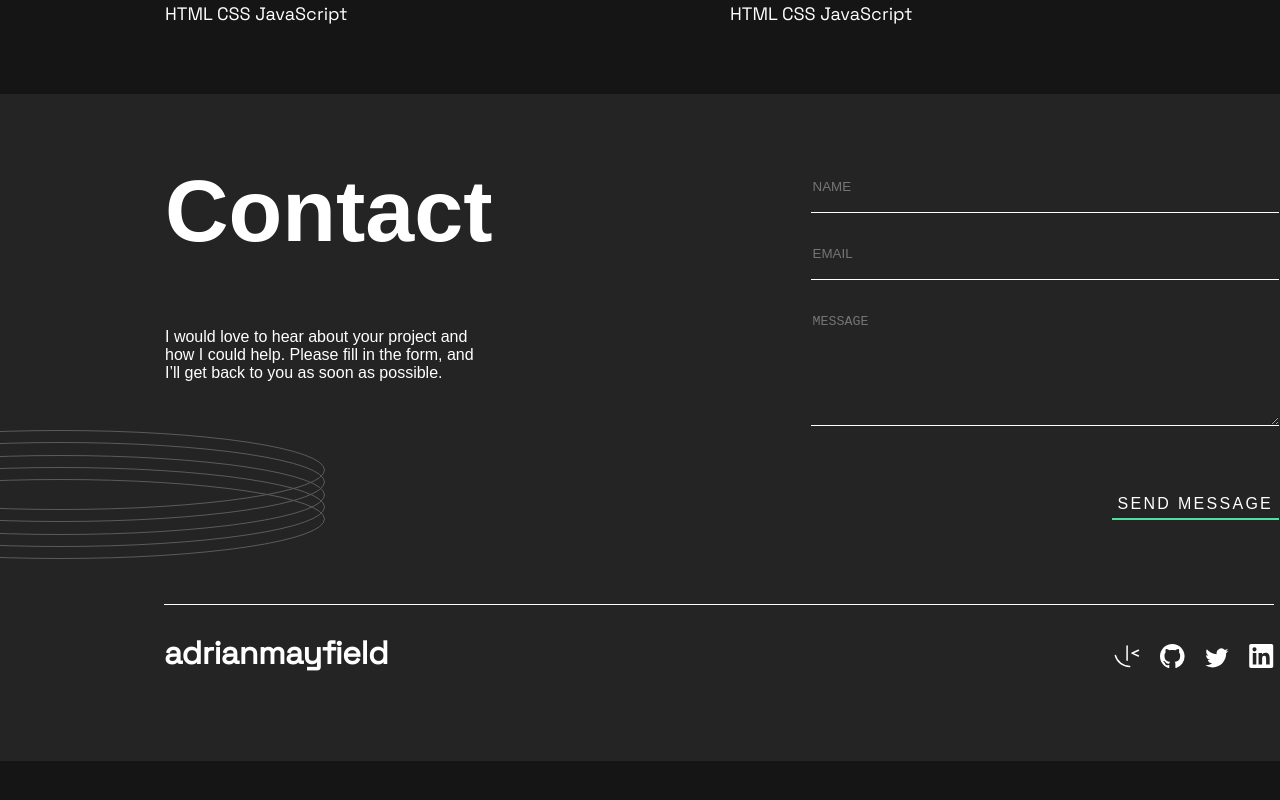
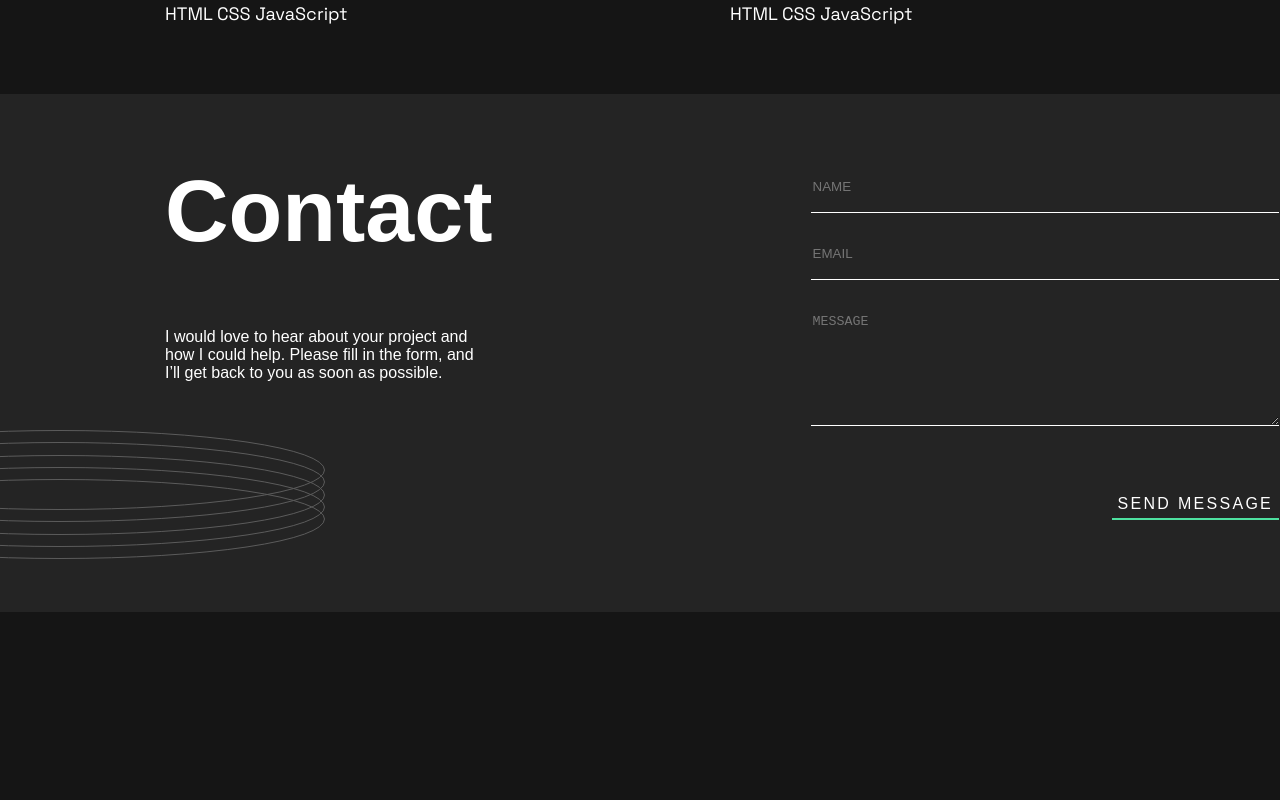
Before and after one commit to amay0808/Portfolio2.0, a React (Create React App) app: page / in a window 1280 px wide. Shown: the part 2721-3521 px from the top of the page. Built offline with nearby package versions, Linux system fonts and the light colour scheme.

Commit message:
integrate formspree, create contactForm component

```diff
--- a/package.json
+++ b/package.json
@@ -3,6 +3,7 @@
   "version": "0.1.0",
   "private": true,
   "dependencies": {
+    "@formspree/react": "^2.5.1",
     "@testing-library/jest-dom": "^5.17.0",
     "@testing-library/react": "^13.4.0",
     "@testing-library/user-event": "^13.5.0",
--- /dev/null
+++ b/src/components/ContactForm.js
@@ -0,0 +1,100 @@
+import React, { useState } from "react";
+import { useForm, ValidationError } from "@formspree/react";
+import Error from "../components/Error.js";
+
+const ContactForm = () => {
+  const [state, handleSubmit] = useForm("mnqerbrg");
+  const [isNameInvalid, setNameInvalid] = useState(false);
+  const [isEmailInvalid, setEmailInvalid] = useState(false);
+  const [isFormSubmissionInvalid, setFormSubmissionInvalid] = useState(false);
+  const [userName, setUserName] = useState("");
+  const [email, setEmail] = useState("");
+
+  const handleNameChange = (event) => {
+    const name = event.target.value;
+    setUserName(name);
+    const isInvalid = !name.match(/^[A-Za-z ]*$/);
+    setNameInvalid(isInvalid);
+  };
+
+  const handleEmailChange = (event) => {
+    const email = event.target.value;
+    setEmail(email);
+    if (email === "") {
+      setEmailInvalid(false);
+    } else {
+      const isInvalid = !email.match(/[a-z0-9._%+-]+@[a-z0-9.-]+\.[a-z]{2,}$/);
+      setEmailInvalid(isInvalid);
+    }
+  };
+
+  const validateForm = (event) => {
+    event.preventDefault();
+    const email = event.target.elements.email.value;
+    const message = event.target.elements.message.value;
+
+    if (!email || !message || !email.includes("@")) {
+      setFormSubmissionInvalid(true);
+    } else {
+      setFormSubmissionInvalid(false);
+      handleSubmit(event); // Submit form via Formspree
+    }
+  };
+
+  if (state.succeeded) {
+    return <p>Thanks for your message!</p>;
+  }
+
+  return (
+    <div className="form">
+      <form onSubmit={validateForm} noValidate>
+        <label className="form_label">
+          <input
+            className={`form_input name-input ${
+              isNameInvalid ? "form_input_invalid" : ""
+            } ${!isNameInvalid && userName !== "" ? "form_input_valid" : ""}`}
+            type="text"
+            name="name"
+            placeholder="NAME"
+            required
+            pattern="[A-Za-z ]*"
+            onChange={handleNameChange}
+          />
+          <Error show={isNameInvalid} message="Invalid character input" />
+        </label>
+        <label className="form_label">
+          <input
+            className={`form_input email-input ${
+              isEmailInvalid ? "form_input_invalid" : ""
+            } ${!isEmailInvalid && email !== "" ? "form_input_valid" : ""}`}
+            type="email"
+            name="email"
+            placeholder="EMAIL"
+            required
+            pattern="[a-z0-9._%+-]+@[a-z0-9.-]+\.[a-z]{2,}$"
+            onChange={handleEmailChange}
+          />
+          <Error show={isEmailInvalid} message="Invalid email input" />
+        </label>
+        <label className="form_label">
+          <textarea
+            className="form_input message-box"
+            name="message"
+            placeholder="MESSAGE"
+            required
+          ></textarea>
+        </label>
+        <Error show={isFormSubmissionInvalid} message="Form submission error" />
+        <input
+          className="send-message-btn"
+          type="submit"
+          value="SEND MESSAGE"
+          disabled={state.submitting}
+        />
+        <ValidationError errors={state.errors} />
+      </form>
+    </div>
+  );
+};
+
+export default ContactForm;
--- a/src/components/HomePage.js
+++ b/src/components/HomePage.js
@@ -1,4 +1,4 @@
-import React, { useState } from "react";
+import ContactForm from "../components/ContactForm.js";
 import "../components/HomePage.css";
 import PatternRings from "../assets/images/pattern-rings.svg";
 import ProfilePic from "../assets/images/profile-pic.webp";
@@ -11,43 +11,8 @@ import Project1 from "../assets/images/project1.png";
 import Project2 from "../assets/images/project2.png";
 import Project3 from "../assets/images/project3.png";
 import Project4 from "../assets/images/project4.png";
-import Error from "../components/Error.js";
+
 function HomePage() {
-  const [isNameInvalid, setNameInvalid] = useState(false);
-  const [isEmailInvalid, setEmailInvalid] = useState(false);
-  const [isFormSubmissionInvalid, setFormSubmissionInvalid] = useState(false);
-  const [userName, setUserName] = useState("");
-  const [email, setEmail] = useState("");
-  const handleNameChange = (event) => {
-    const name = event.target.value;
-    setUserName(name);
-    const isInvalid = !name.match(/^[A-Za-z ]*$/);
-    setNameInvalid(isInvalid);
-  };
-
-  const handleEmailChange = (event) => {
-    const email = event.target.value;
-    setEmail(email); // set the email state
-    if (email === "") {
-      setEmailInvalid(false);
-    } else {
-      const isInvalid = !email.match(/[a-z0-9._%+-]+@[a-z0-9.-]+\.[a-z]{2,}$/);
-      setEmailInvalid(isInvalid);
-    }
-  };
-  const validateForm = (event) => {
-    event.preventDefault();
-    const email = event.target.elements.email.value;
-    const message = event.target.elements.message.value;
-
-    if (!email || !message || !email.includes("@")) {
-      setFormSubmissionInvalid(true);
-    } else {
-      setFormSubmissionInvalid(false);
-      // submit form
-    }
-  };
-
   return (
     <div className="top-page">
       <p className="my-name">adrianmayfield</p>
@@ -249,102 +214,7 @@ function HomePage() {
               />
             </div>
           </div>
-          <div className="form">
-            <form onSubmit={validateForm} noValidate>
-              <label className="form_label">
-                <input
-                  className={`form_input name-input ${
-                    isNameInvalid ? "form_input_invalid" : ""
-                  } ${
-                    !isNameInvalid && userName !== "" ? "form_input_valid" : ""
-                  }`}
-                  // className="form_input name-input"
-                  type="text"
-                  name="name"
-                  placeholder="NAME"
-                  required
-                  pattern="[A-Za-z]*"
-                  onChange={handleNameChange}
-                />
-                <Error show={isNameInvalid} message="Invalid character input" />
-                <Error
-                  show={isFormSubmissionInvalid}
-                  message="Form submission error"
-                />
-              </label>
-              <label className="form_label">
-                <input
-                  className={`form_input email-input ${
-                    isEmailInvalid ? "form_input_invalid" : ""
-                  } ${
-                    !isEmailInvalid && email !== "" ? "form_input_valid" : ""
-                  }`}
-                  type="email"
-                  name="email"
-                  placeholder="EMAIL"
-                  required
-                  pattern="[a-z0-9._%+-]+@[a-z0-9.-]+\.[a-z]{2,}$"
-                  onChange={handleEmailChange}
-                />
-                <Error
-                  show={isEmailInvalid}
-                  message="Invalid character input"
-                />
-                <Error
-                  show={isFormSubmissionInvalid}
-                  message="Form submission error"
-                />
-              </label>
-              <label className="form_label">
-                <textarea
-                  className="form_input message-box"
-                  name="message"
-                  placeholder="MESSAGE"
-                  required
-                ></textarea>
-              </label>
-              <input
-                className="send-message-btn"
-                type="submit"
-                value="SEND MESSAGE"
-              />
-            </form>
-          </div>
-          <div className="wrapper">
-            <p className="name">adrianmayfield</p>
-            <div className="my-name-contact">
-              <div className="social-icons-footer">
-                <a
-                  href="https://www.frontendmentor.io/profile/amay0808"
-                  target="_blank"
-                  rel="noopener noreferrer"
-                >
-                  <img src={Icon1} alt="Frontend Mentor" />
-                </a>
-                <a
-                  href="https://github.com/amay0808"
-                  target="_blank"
-                  rel="noopener noreferrer"
-                >
-                  <img src={Icon2} alt="Github" />
-                </a>
-                <a
-                  href="https://twitter.com/amay0808"
-                  target="_blank"
-                  rel="noopener noreferrer"
-                >
-                  <img src={Icon3} alt="Twitter" />
-                </a>
-                <a
-                  href="https://www.linkedin.com/in/adrianmayfield"
-                  target="_blank"
-                  rel="noopener noreferrer"
-                >
-                  <img src={Icon4} alt="Linkedin" />
-                </a>
-              </div>
-            </div>
-          </div>
+          <ContactForm />
         </section>
       </div>
     </div>
```
Also changed, not shown: 1 other file (tests, documents, lock files or other folders).
